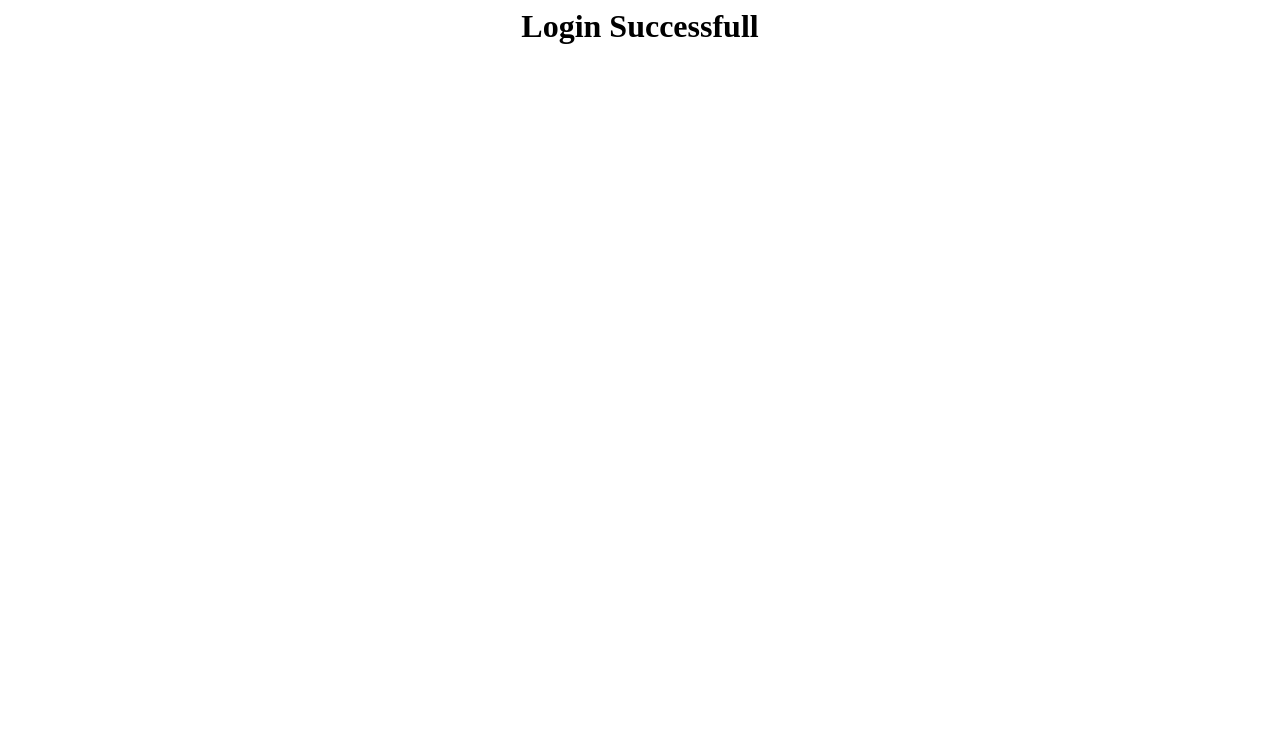
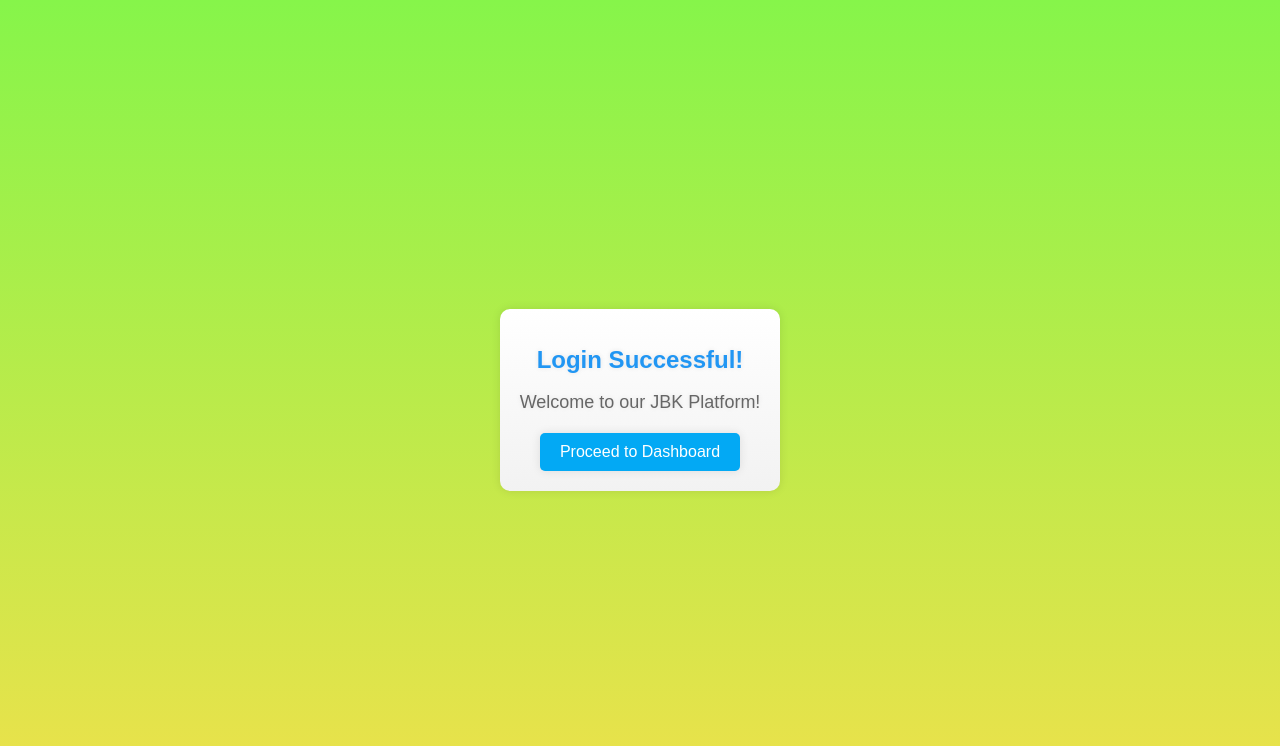
Before and after one commit to iamchaitanya7/WebDev, a plain HTML site: page JBK/html/loginDone.html in a window 1280 px wide. Drawn offline with Linux system fonts and the light colour scheme.

Commit message:
Update loginDone.html

```diff
--- a/JBK/html/loginDone.html
+++ b/JBK/html/loginDone.html
@@ -1 +1,116 @@
-<h1 align="center">Login Successfull</h1>
+<!DOCTYPE html>
+<html lang="en">
+<head>
+    <meta charset="UTF-8">
+    <meta name="viewport" content="width=device-width, initial-scale=1.0">
+    <title>Login Success</title>
+    <style>
+    body {
+        font-family: 'Poppins', sans-serif;
+        background-color: #f7f7f7;
+        display: flex;
+        justify-content: center;
+        align-items: center;
+        height: 100vh;
+        margin: 0;
+        background-image: linear-gradient(to bottom, #86f54a, #eee14b);
+        overflow: hidden;
+    }
+
+    .container {
+        background-color: #fff;
+        padding: 20px;
+        border-radius: 10px;
+        box-shadow: 0 0 10px rgba(0, 0, 0, 0.1);
+        text-align: center;
+        background-image: linear-gradient(to bottom, #fff, #f2f2f2);
+        transition: transform 0.3s ease;
+    }
+
+    .container h1 {
+        color: #2196f3;
+        font-size: 24px;
+        margin-bottom: 10px;
+        text-shadow: 0 0 5px rgba(0, 0, 0, 0.1);
+    }
+
+    .container p {
+        color: #666;
+        font-size: 18px;
+        margin-bottom: 20px;
+        text-shadow: 0 0 5px rgba(0, 0, 0, 0.1);
+    }
+
+    .container button {
+        background-color: #03a9f4;
+        color: #fff;
+        border: none;
+        padding: 10px 20px;
+        font-size: 16px;
+        cursor: pointer;
+        border-radius: 5px;
+        transition: background-color 0.3s ease, transform 0.3s ease;
+        box-shadow: 0 0 10px rgba(0, 0, 0, 0.1);
+    }
+
+    .container button:hover {
+        background-color: #0288d1;
+        transform: scale(1.05);
+    }
+
+    .success {
+        animation: success 2s ease;
+    }
+
+    @keyframes success {
+        0% {
+            transform: scale(1);
+            background-color: #fff;
+        }
+        50% {
+            transform: scale(1.1);
+            background-color: #f2f2f2;
+        }
+        100% {
+            transform: scale(1);
+            background-color: #fff;
+        }
+    }
+
+    .success::before {
+        content: "";
+        position: absolute;
+        top: 0;
+        left: 0;
+        width: 100%;
+        height: 100%;
+        background-image: linear-gradient(to bottom, #03a9f4, #0288d1);
+        opacity: 0;
+        transition: opacity 0.3s ease;
+    }
+
+    /* .success:hover::before {
+        opacity: 0.2;
+    }
+
+    .container:hover {
+        transform: scale(1.05);
+        box-shadow: 0 0 20px rgba(0, 0, 0, 0.2);
+    } */
+
+    .container:active {
+        transform: scale(0.95);
+        box-shadow: 0 0 10px rgba(0, 0, 0, 0.1);
+    }
+</style>
+
+
+</head>
+<body>
+    <div class="container success">
+        <h1>Login Successful!</h1>
+        <p>Welcome to our JBK Platform!</p>
+        <button>Proceed to Dashboard</button>
+    </div>
+</body>
+</html>
```
